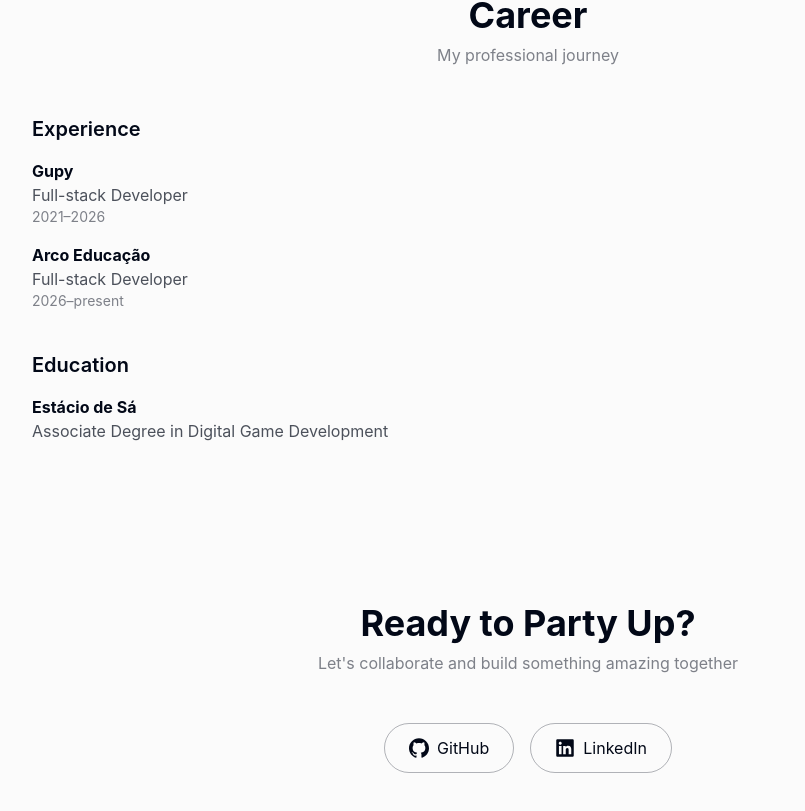
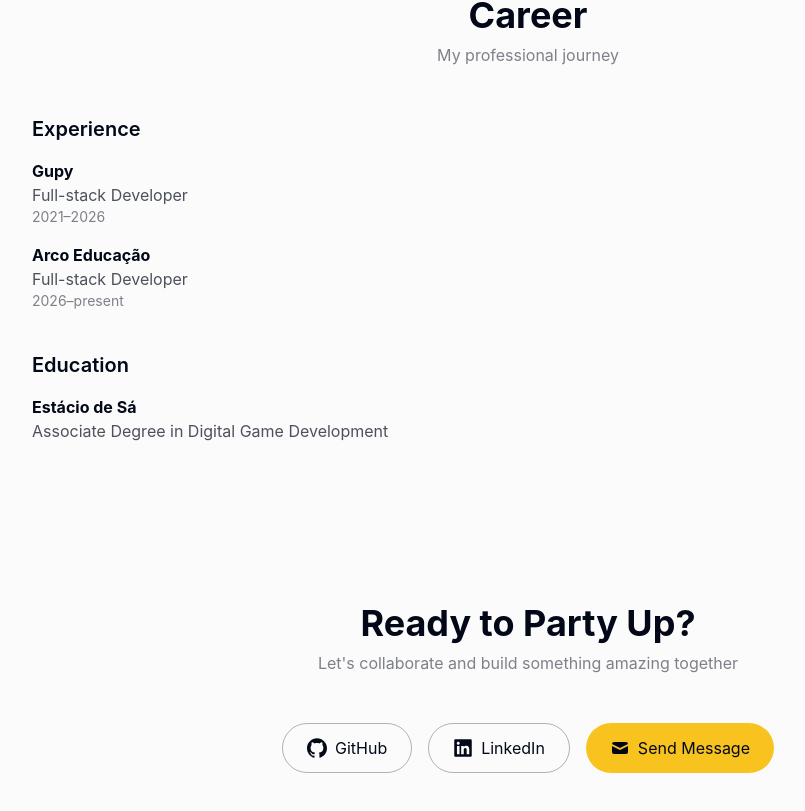
Before and after one commit to pradokez/portfolio, a React (Vite) app: page / in a window 1280 px wide. Shown: the part 1805-2616 px from the top of the page, without its empty margins (112-917 px from the left). Built offline with nearby package versions, Linux system fonts and the light colour scheme.

Commit message:
feat(contact): add Send Message button, focus rings, flex-wrap for 375px

```diff
--- a/src/components/ContactSection.tsx
+++ b/src/components/ContactSection.tsx
@@ -1,5 +1,6 @@
 import { SiGithub } from 'react-icons/si'
 import { FaLinkedin } from 'react-icons/fa6'
+import { HiMail } from 'react-icons/hi'
 import content from '../content/en'
 
 function openLink(url: string) {
@@ -7,7 +8,7 @@
 }
 
 export default function ContactSection() {
-  const { heading, subheading, github, linkedin } = content.contact
+  const { heading, subheading, github, linkedin, email } = content.contact
 
   return (
     <section className="px-4 py-20 max-w-5xl mx-auto">
@@ -16,20 +17,27 @@
         <p className="text-sm md:text-base text-on-surface/50">{subheading}</p>
       </div>
 
-      <div className="flex justify-center gap-4">
+      <div className="flex flex-wrap justify-center gap-4">
         <button
           onClick={() => openLink(github.url)}
-          className="flex items-center gap-2 px-6 py-3 cursor-pointer rounded-full border border-on-surface/30 text-on-surface hover:bg-primary hover:border-primary transition-colors"
+          className="flex items-center gap-2 px-6 py-3 cursor-pointer rounded-full border border-on-surface/30 text-on-surface hover:bg-primary hover:border-primary transition-colors focus-visible:outline-none focus-visible:ring-2 focus-visible:ring-primary"
         >
           <SiGithub size={20} />
           <span>{github.label}</span>
         </button>
         <button
           onClick={() => openLink(linkedin.url)}
-          className="flex items-center gap-2 px-6 py-3 cursor-pointer rounded-full border border-on-surface/30 text-on-surface hover:bg-primary hover:border-primary transition-colors"
+          className="flex items-center gap-2 px-6 py-3 cursor-pointer rounded-full border border-on-surface/30 text-on-surface hover:bg-primary hover:border-primary transition-colors focus-visible:outline-none focus-visible:ring-2 focus-visible:ring-primary"
         >
           <FaLinkedin size={20} />
           <span>{linkedin.label}</span>
+        </button>
+        <button
+          onClick={() => openLink(email.url)}
+          className="flex items-center gap-2 px-6 py-3 cursor-pointer rounded-full bg-primary text-on-surface hover:opacity-90 transition-opacity focus-visible:outline-none focus-visible:ring-2 focus-visible:ring-primary"
+        >
+          <HiMail size={20} />
+          <span>{email.label}</span>
         </button>
       </div>
     </section>
```
